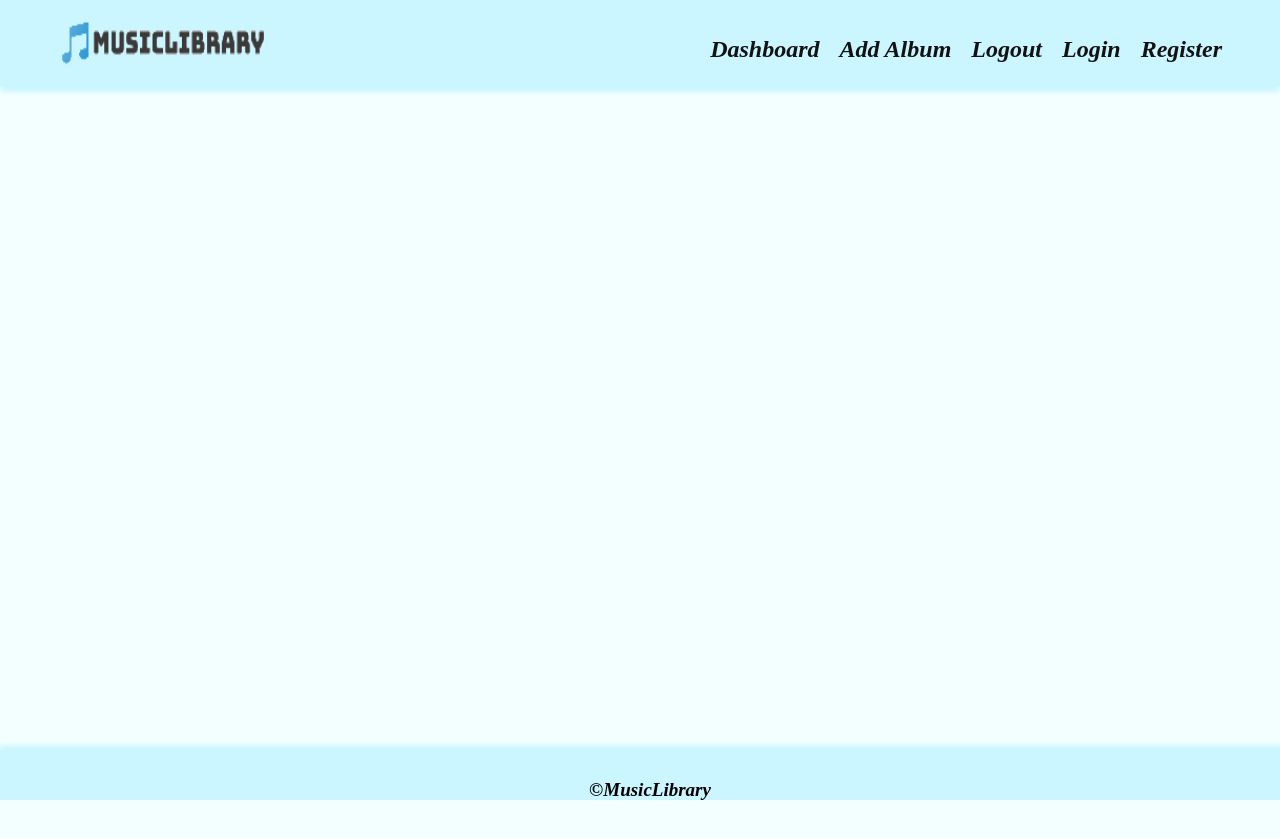
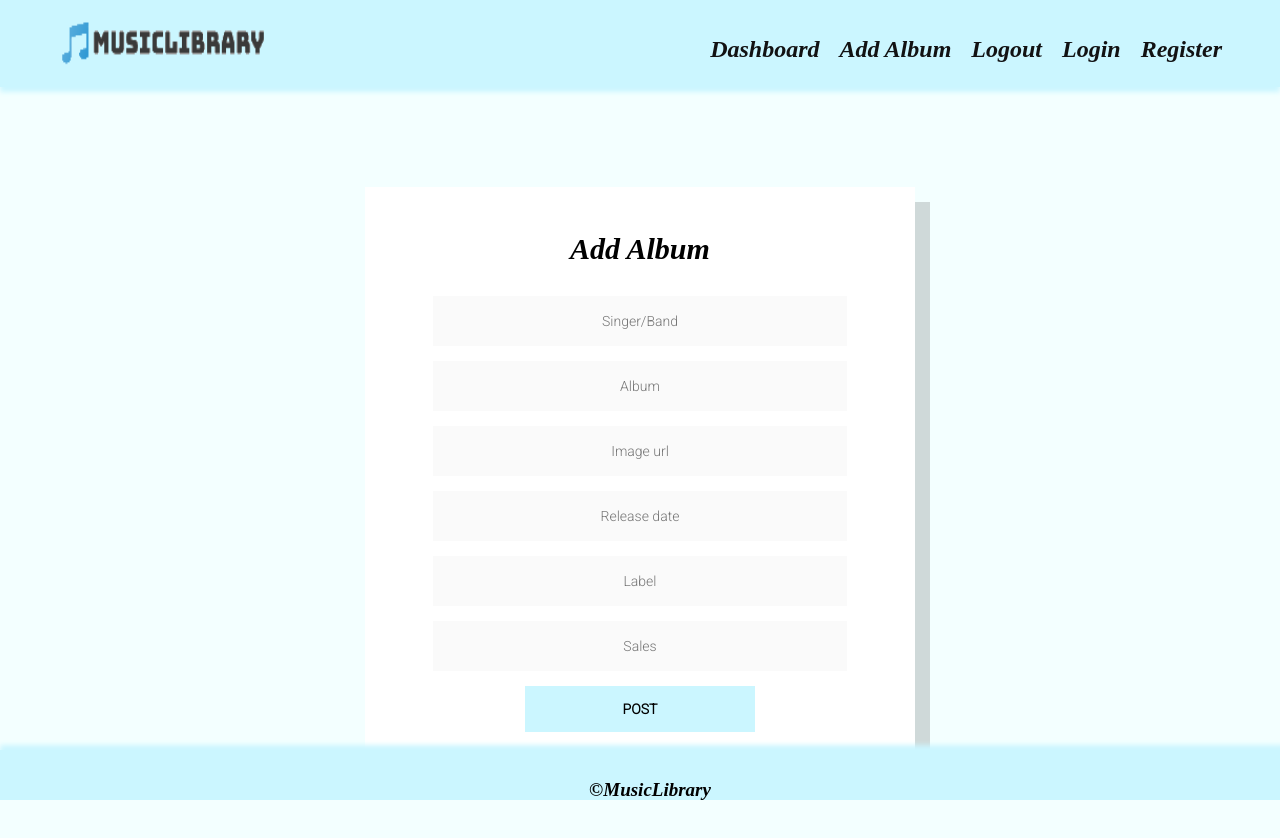
Before and after one commit to Pavel2202/SoftUni, a React (Create React App) app in the folder React/music-library/: page /create in a window 1280 px wide. Shown: the top 838 px of the page. Before the commit the page ends 800 px from the top, so only its background shows below. Built offline with nearby package versions, Linux system fonts and the light colour scheme.

Commit message:
Add Create page

```diff
--- a/React/music-library/src/App.js
+++ b/React/music-library/src/App.js
@@ -1,4 +1,5 @@
 import { Routes, Route } from "react-router-dom";
+import Create from "./components/Create/Create";
 import Dashboard from "./components/Dashboard/Dashboard";
 
 import Header from "./components/Header/Header";
@@ -16,6 +17,7 @@ function App() {
         <Route path="/dashboard" element={<Dashboard />}></Route>
         <Route path="/register" element={<Register />}></Route>
         <Route path="/login" element={<Login />}></Route>
+        <Route path="/create" element={<Create />}></Route>
       </Routes>
 
       <footer>
--- /dev/null
+++ b/React/music-library/src/components/Create/Create.js
@@ -0,0 +1,51 @@
+const Create = () => {
+  return (
+    <section id="create">
+      <div className="form">
+        <h2>Add Album</h2>
+        <form className="create-form">
+          <input
+            type="text"
+            name="singer"
+            id="album-singer"
+            placeholder="Singer/Band"
+          />
+          <input
+            type="text"
+            name="album"
+            id="album-album"
+            placeholder="Album"
+          />
+          <input
+            type="text"
+            name="imageUrl"
+            id="album-img"
+            placeholder="Image url"
+          />
+          <input
+            type="text"
+            name="release"
+            id="album-release"
+            placeholder="Release date"
+          />
+          <input
+            type="text"
+            name="label"
+            id="album-label"
+            placeholder="Label"
+          />
+          <input
+            type="text"
+            name="sales"
+            id="album-sales"
+            placeholder="Sales"
+          />
+
+          <button type="submit">post</button>
+        </form>
+      </div>
+    </section>
+  );
+};
+
+export default Create;
--- a/React/music-library/src/components/Header/Header.js
+++ b/React/music-library/src/components/Header/Header.js
@@ -13,7 +13,7 @@ const Header = () => {
         </div>
 
         <div className="user">
-          <Link to="/add">Add Album</Link>
+          <Link to="/create">Add Album</Link>
           <Link to="/logout">Logout</Link>
         </div>
 
```
